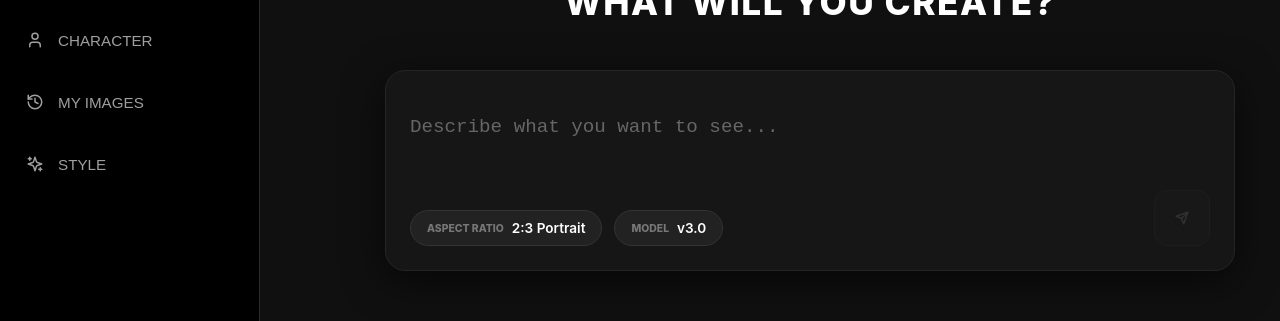
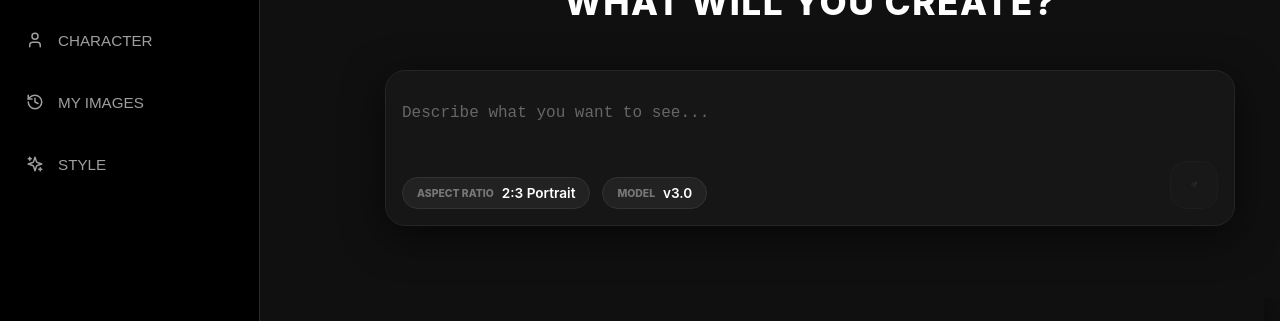
Before and after one commit to Chidera-M-C/titan-ultra-engine, a React (Vite) app: page / in a window 1280 px wide. Shown: the part 139-460 px from the top of the page. Built offline with nearby package versions, Linux system fonts and the light colour scheme.

Commit message:
Update PromptBox.css

```diff
--- a/src/components/PromptSection/PromptBox.css
+++ b/src/components/PromptSection/PromptBox.css
@@ -4,11 +4,11 @@
   background: #161616;
   border: 1px solid #252525;
   border-radius: 20px;
-  padding: 24px;
+  padding: 16px;               /* Reduced from 24px */
   display: flex;
   flex-direction: column;
-  gap: 20px;
-  box-shadow: 0 10px 40px rgba(0, 0, 0, 0.6);
+  gap: 12px;                   /* Reduced from 20px */
+  box-shadow: 0 10px 40px rgba(0,0,0,0.6);
 }
 
 .prompt-input {
@@ -17,10 +17,10 @@
   border: none;
   outline: none;
   color: #ECECEC;
-  font-size: 1.2rem;
+  font-size: 1rem;             /* Reduced from 1.2rem */
   font-family: 'Courier New', Courier, monospace;
   resize: none;
-  padding: 8px 0; /* Small vertical padding for comfort */
+  padding: 4px 0;              /* Reduced from 8px 0 */
   line-height: 1.5;
 }
 
@@ -32,22 +32,22 @@
 .prompt-tools {
   display: flex;
   justify-content: space-between;
-  align-items: flex-end; /* Align everything to the bottom */
-  gap: 16px;
+  align-items: flex-end;
+  gap: 12px;                   /* Reduced from 16px */
 }
 
 .left-tools {
   display: flex;
   gap: 12px;
-  flex-wrap: wrap; /* Allows pills to wrap nicely on small screens */
+  flex-wrap: wrap;
 }
 
 .tool-pill {
   position: relative;
   background: #222;
   border: 1px solid #333;
-  height: 36px;
-  padding: 0 16px;
+  height: 32px;                /* Reduced from 36px */
+  padding: 0 14px;             /* Reduced from 0 16px */
   border-radius: 100px;
   display: flex;
   align-items: center;
@@ -55,7 +55,6 @@
   transition: all 0.2s ease;
 }
 
-/* Hover only on clickable pill (the one with hidden select) */
 .tool-pill:has(> .hidden-select):hover {
   background: #2a2a2a;
   border-color: #444;
@@ -85,11 +84,11 @@
   cursor: pointer;
 }
 
-/* FAB Generate Button */
+/* FAB Generate Button – smaller and more compact */
 .generate-fab {
-  width: 56px;
-  height: 56px;
-  border-radius: 12px;  /* or 12px if you want subtler corners */
+  width: 48px;                 /* Reduced from 56px */
+  height: 48px;                /* Reduced from 56px */
+  border-radius: 16px;         /* Keeps rounded square look */
   background: #222;
   border: 1px solid #333;
   display: flex;
@@ -114,10 +113,10 @@
   cursor: not-allowed;
 }
 
-/* Spinner */
+/* Smaller spinner to match button */
 .spinner {
-  width: 24px;
-  height: 24px;
+  width: 20px;
+  height: 20px;
   border: 3px solid #333;
   border-top: 3px solid #ECECEC;
   border-radius: 50%;
```
